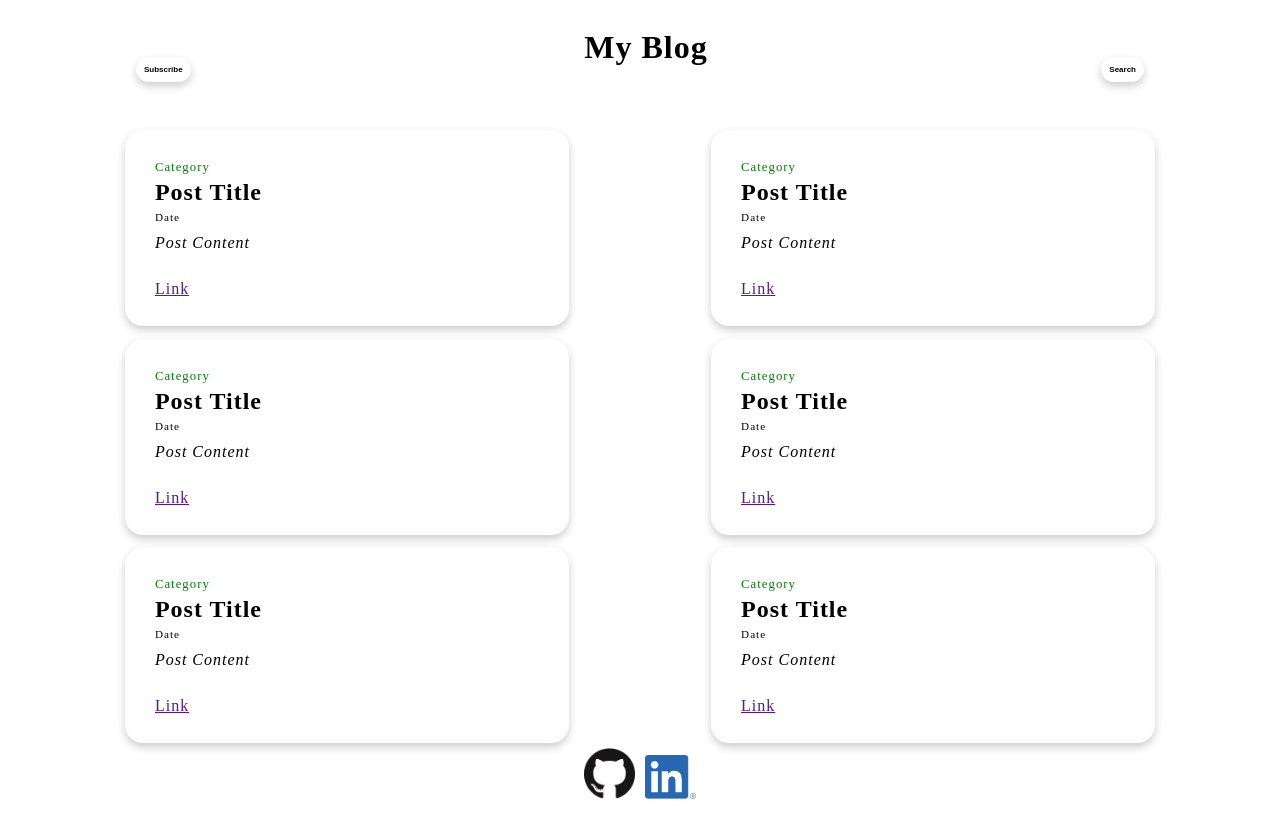
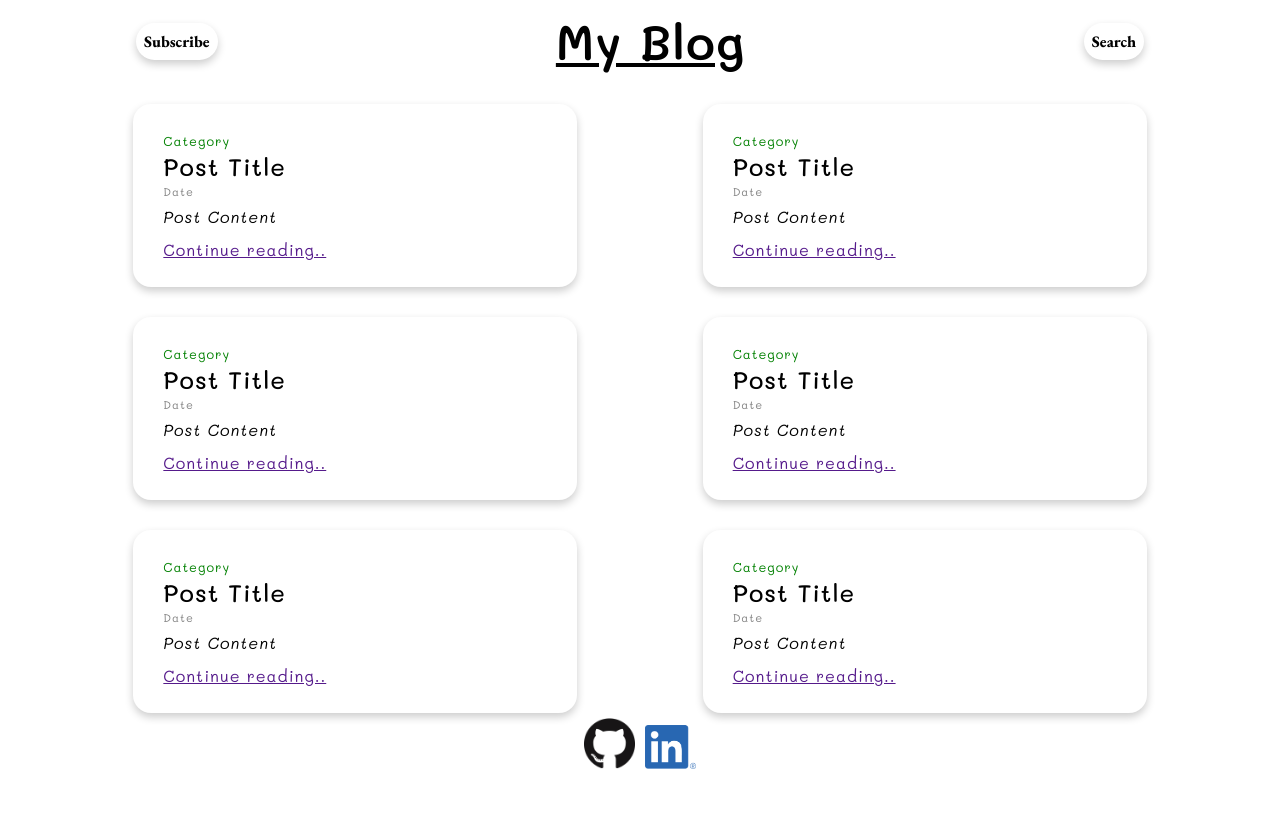
Before and after one commit to Piggun/Blog-project, a plain HTML site: page index.html in a window 1280 px wide. Drawn offline with nearby package versions, Linux system fonts and the light colour scheme.

Commit message:
Changed font-family

```diff
--- a/css/style.css
+++ b/css/style.css
@@ -1,24 +1,32 @@
+@import url('https://fonts.googleapis.com/css2?family=EB+Garamond:wght@400;600;800&family=Mali:ital,wght@0,200;0,300;0,400;0,500;0,600;0,700;1,200;1,300;1,400;1,500;1,600;1,700&display=swap');
+
 body{
-    font-family:'Times New Roman', Times, serif;
+    font-family: 'Mali', cursive;
     letter-spacing: 1px;
 }
 
 
 #pageLayout{
     display: grid;
-    /*border: 2px solid grey;*/
+    margin-top: -30px;
+    /* border: 2px solid grey; */
     grid-template-areas:
     "hd hd"
     "ct ct"
     "ft ft";
-    grid-template-rows: 2fr 10fr 1fr;
+    grid-template-rows: 1fr 10fr 1fr;
     height: 100vh;
 }
 
+h1{
+    font-size: 3em;
+    text-decoration: underline;
+    font-weight: 600;
+}
 
-/*.box{
+/* .box{
     border: 2px solid red;
-}*/
+} */
 
 
 .header{
@@ -30,6 +38,7 @@ body{
 
 
 button{
+    font-family: 'EB Garamond', serif;
     display: flex;
     padding: 8px;
     flex-direction: column;
@@ -42,8 +51,8 @@ button{
     box-shadow: 0 4px 8px 0 rgba(0,0,0,0.2) ;
     transition: 0.3s;
     background-color: rgba(0,0,0,0);
-    font-weight: bold;
-    font-size: 0.5em;
+    font-weight: 800;
+    font-size: 1em;
 }
 
 
@@ -59,7 +68,7 @@ button:hover{
     "a a"
     "b b"
     "c c";
-    grid-gap: 2%;
+    grid-row-gap: 5%;
     justify-content: space-evenly;
 }
 
@@ -100,13 +109,15 @@ button:hover{
     margin-top: 5px;
     margin-bottom: 5px;
     font-size: 0.7em;
+    color: rgba(0,0,0,0.5);
 }
 
 
 .postTitle{
     margin-top: 10px;
     margin-bottom: 5px;
-    font-size: 1.5em;;
+    font-size: 1.5em;
+    font-weight: 500;
 }
 
 
--- a/index.html
+++ b/index.html
@@ -27,7 +27,7 @@
                     <p class="postContent">
                         Post Content
                     </p>
-                    <a class="cntReading" href="">Link</a>
+                    <a class="cntReading" href="">Continue reading..</a>
                 </div>
                 <div class="card box">
                     <div class="category">
@@ -42,7 +42,7 @@
                     <p class="postContent">
                         Post Content
                     </p>
-                    <a class="cntReading" href="">Link</a>
+                    <a class="cntReading" href="">Continue reading..</a>
                 </div>
                 <div class="card box">
                     <div class="category">
@@ -57,7 +57,7 @@
                     <p class="postContent">
                         Post Content
                     </p>
-                    <a class="cntReading" href="">Link</a>
+                    <a class="cntReading" href="">Continue reading..</a>
                 </div>
                 <div class="card box">
                     <div class="category">
@@ -72,7 +72,7 @@
                     <p class="postContent">
                         Post Content
                     </p>
-                    <a class="cntReading" href="">Link</a>
+                    <a class="cntReading" href="">Continue reading..</a>
                 </div>
                 <div class="card box">
                     <div class="category">
@@ -87,7 +87,7 @@
                     <p class="postContent">
                         Post Content
                     </p>
-                    <a class="cntReading" href="">Link</a>
+                    <a class="cntReading" href="">Continue reading..</a>
                 </div>
                 <div class="card box">
                     <div class="category">
@@ -102,7 +102,7 @@
                     <p class="postContent">
                         Post Content
                     </p>
-                    <a class="cntReading" href="">Link</a>
+                    <a class="cntReading" href="">Continue reading..</a>
                 </div>
             </div>
             <div class="box" id="footer">
```
